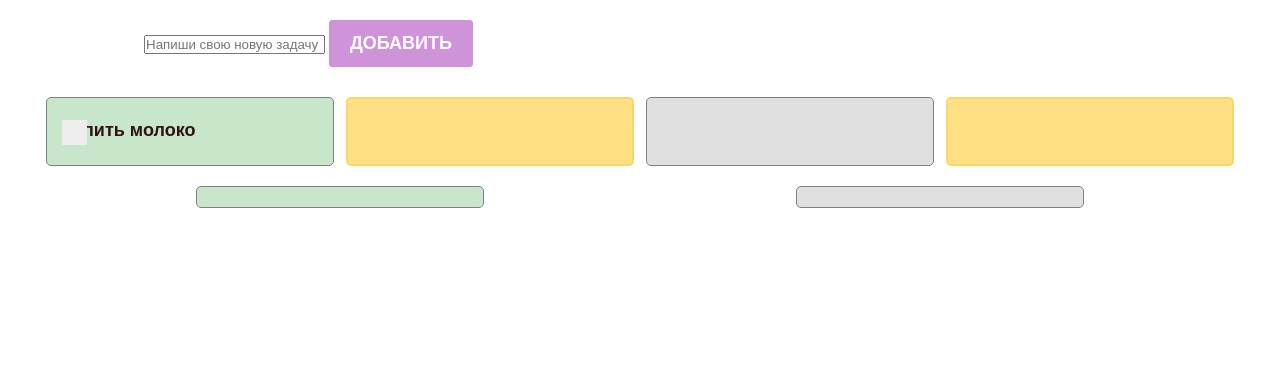
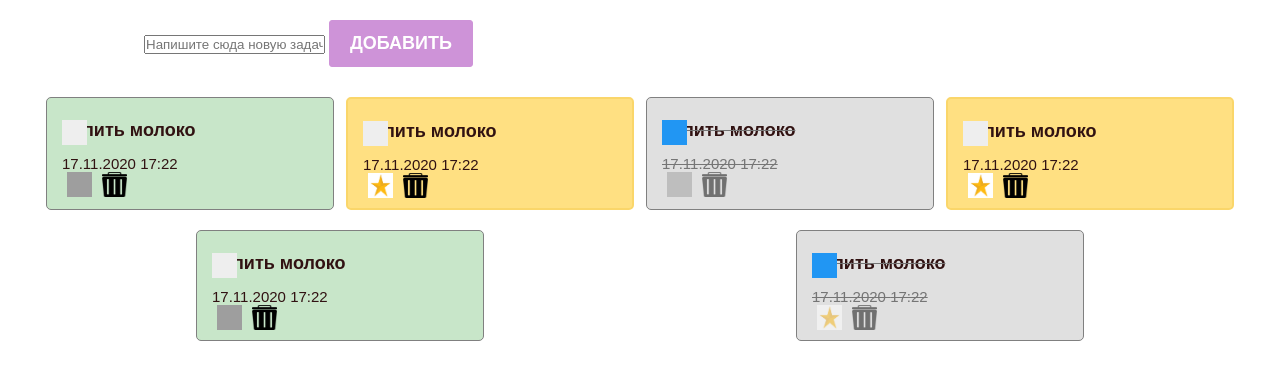
Before and after one commit to MederbekDragon/todopython, a Django app: page / in a window 1280 px wide. Shown: the top 380 px of the page. Run offline with Django 3.2, Linux system fonts and the light colour scheme; grey boxes are pictures that could not be loaded.

Commit message:
copyed index.html

```diff
--- a/main/templates/index.html
+++ b/main/templates/index.html
@@ -16,12 +16,14 @@
 
 <body>
     <section>
-
         <div class="create_container">
-            <input class="create_input" type="text" placeholder="Напиши свою новую задачу" />
+          <input
+            class="create_input"
+            type="text"
+            placeholder="Напишите сюда новую задачу"
+          />
           <button class="create_button">Добавить</button>
         </div>
-
         <div class="todo_container">
           <div class="todo_item">
             <div class="todo_item_header">
@@ -32,27 +34,94 @@
               <h4>Купить молоко</h4>
             </div>
             <div class="todo_item_footer">
+              <p>17.11.2020 <span>17:22</span></p>
+              <div class="action_buttons">
+                  <img src="./icons/unmarked.png" />
+                  <img src="./icons/delete.png" />
               </div>
             </div>
-
-
+          </div>
           <div class="todo_item marked">
+            <div class="todo_item_header">
+              <label class="checkbox_container">
+                <input type="checkbox" />
+                <span class="checkmark"></span>
+              </label>
+              <h4>Купить молоко</h4>
             </div>
-
+            <div class="todo_item_footer">
+              <p>17.11.2020 <span>17:22</span></p>
+              <div class="action_buttons">
+                  <img src="./icons/marked.png" />
+                  <img src="./icons/delete.png" />
+              </div>
+            </div>
+          </div>
           <div class="todo_item done">
+            <div class="todo_item_header" s>
+              <label class="checkbox_container">
+                  <input type="checkbox" checked/>
+                  <span class="checkmark"></span>
+                </label>
+                <h4>Купить молоко</h4>
             </div>
-
+            <div class="todo_item_footer">
+              <p>17.11.2020 <span>17:22</span></p>
+              <div class="action_buttons">
+                  <img src="./icons/unmarked.png" />
+                  <img src="./icons/delete.png" />
+              </div>
+            </div>
+          </div>
           <div class="todo_item marked">
+              <div class="todo_item_header">
+                <label class="checkbox_container">
+                  <input type="checkbox" />
+                  <span class="checkmark"></span>
+                </label>
+                <h4>Купить молоко</h4>
               </div>
-
+              <div class="todo_item_footer">
+                <p>17.11.2020 <span>17:22</span></p>
+                <div class="action_buttons">
+                    <img src="./icons/marked.png" />
+                    <img src="./icons/delete.png" />
+                </div>
+              </div>
+            </div>
             <div class="todo_item">
+              <div class="todo_item_header">
+                <label class="checkbox_container">
+                  <input type="checkbox" />
+                  <span class="checkmark"></span>
+                </label>
+                <h4>Купить молоко</h4>
               </div>
-
+              <div class="todo_item_footer">
+                <p>17.11.2020 <span>17:22</span></p>
+                <div class="action_buttons">
+                    <img src="./icons/unmarked.png" />
+                    <img src="./icons/delete.png" />
+                </div>
+              </div>
+            </div>
             <div class="todo_item done">
+              <div class="todo_item_header">
+                <label class="checkbox_container">
+                  <input type="checkbox" checked/>
+                  <span class="checkmark"></span>
+                </label>
+                <h4>Купить молоко</h4>
               </div>
-
+              <div class="todo_item_footer">
+                <p>17.11.2020 <span>17:22</span></p>
+                <div class="action_buttons">
+                    <img src="./icons/marked.png" />
+                    <img src="./icons/delete.png" />
                 </div>
-
+              </div>
+            </div>
+        </div>
       </section>
 </body>
 
```
Lines whose indentation alone changed are shown as unchanged.
